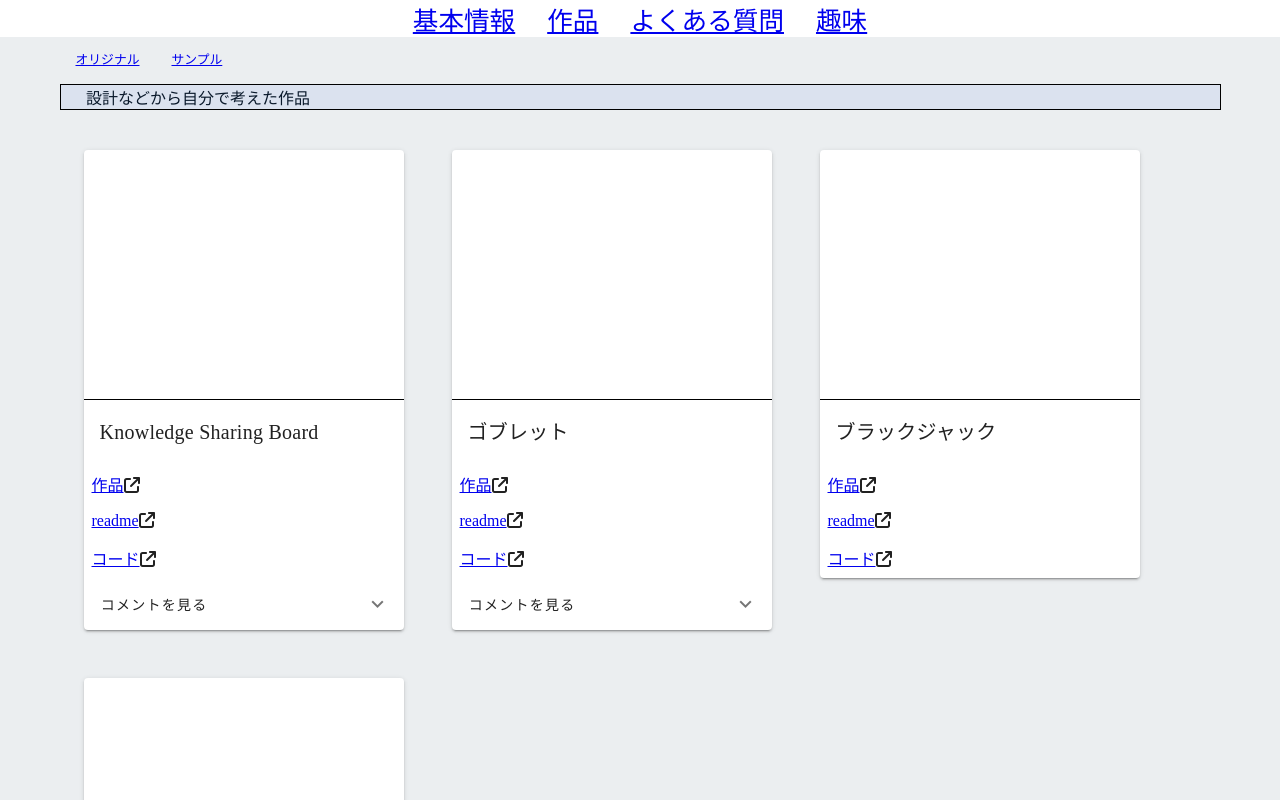
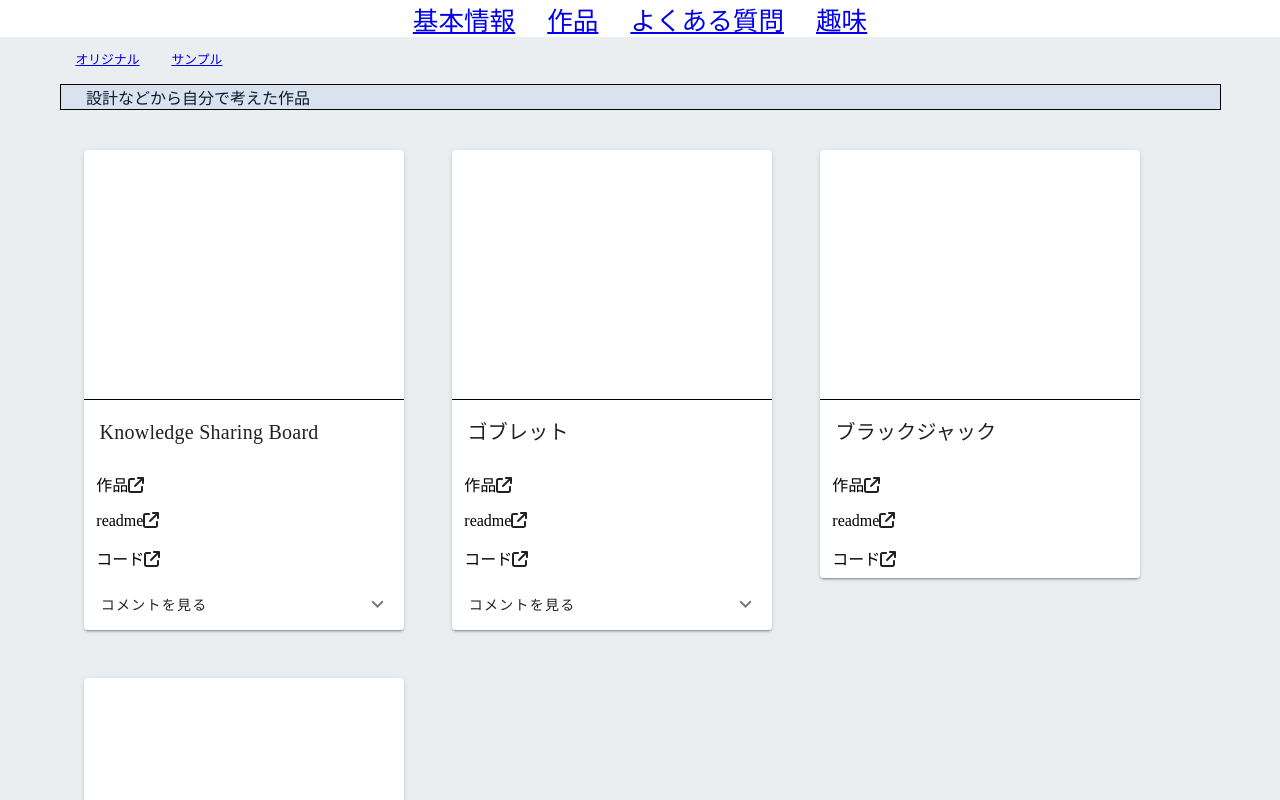
Before and after one commit to s19013/my-profile, a Vue app: page /MyWorks/Original in a window 1280 px wide. Shown: the top 800 px of the page. Built offline with nearby package versions, Linux system fonts and the light colour scheme.

Commit message:
padding変更､文字色変更

```diff
--- a/src/components/WorkCardComponent.vue
+++ b/src/components/WorkCardComponent.vue
@@ -118,7 +118,12 @@
 }
 
 .text{
-  padding: 8px;
+  padding: 1vh 1vw;
+}
+
+a{
+  color: black;
+  text-decoration: none;
 }
 
 </style>
```
